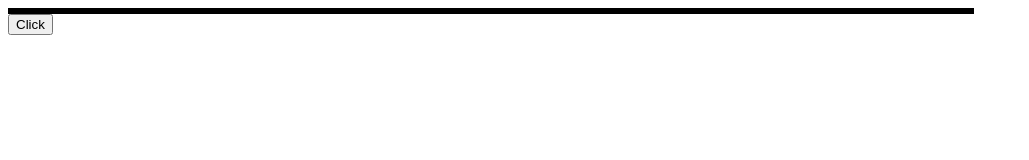
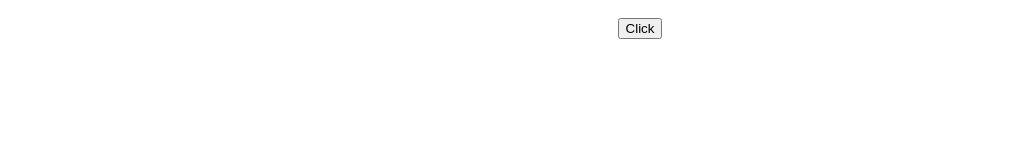
Before and after one commit to ReyHill/etch-a-sketch, a plain HTML site: page index.html in a window 1280 px wide. Shown: the whole page, without its empty margins (0-1029 px from the left). Drawn offline with Linux system fonts and the light colour scheme.

Commit message:
Remove border from grid

```diff
--- a/styles.css
+++ b/styles.css
@@ -1,10 +1,16 @@
+body {
+    display: flex;
+    flex-direction: column;
+    align-items: center;
+}
+
 .grid {
     display: flex;
     flex-direction: column;
     flex-wrap: wrap;
     justify-content: space-evenly;
-    border: solid black;
     max-width: 960px;
+    margin-bottom: 10px;
 }
 
 .row {
```
